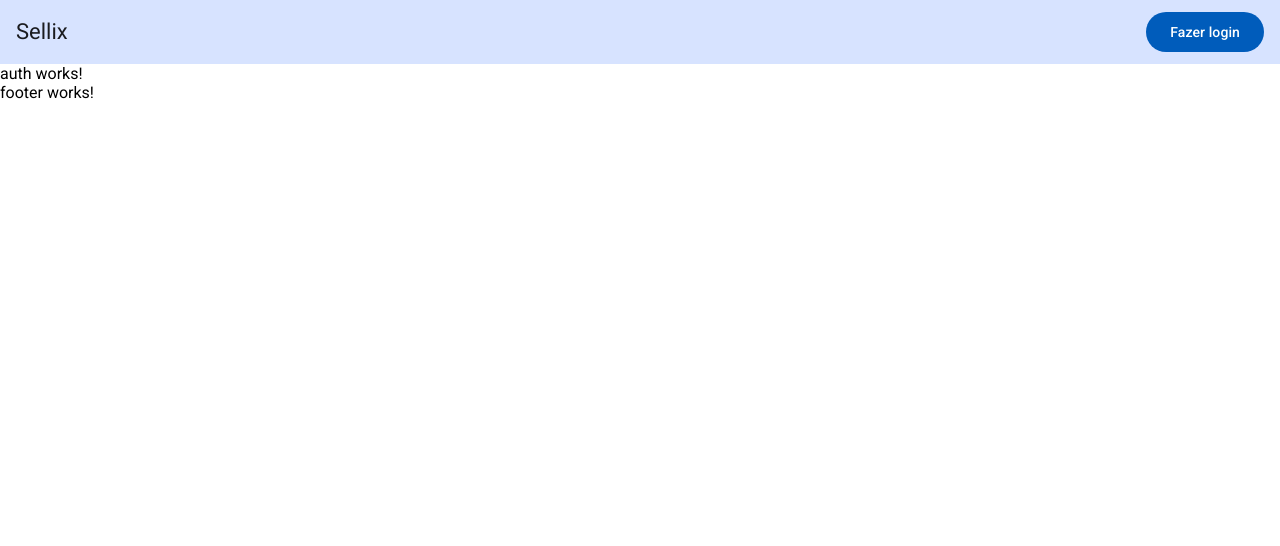
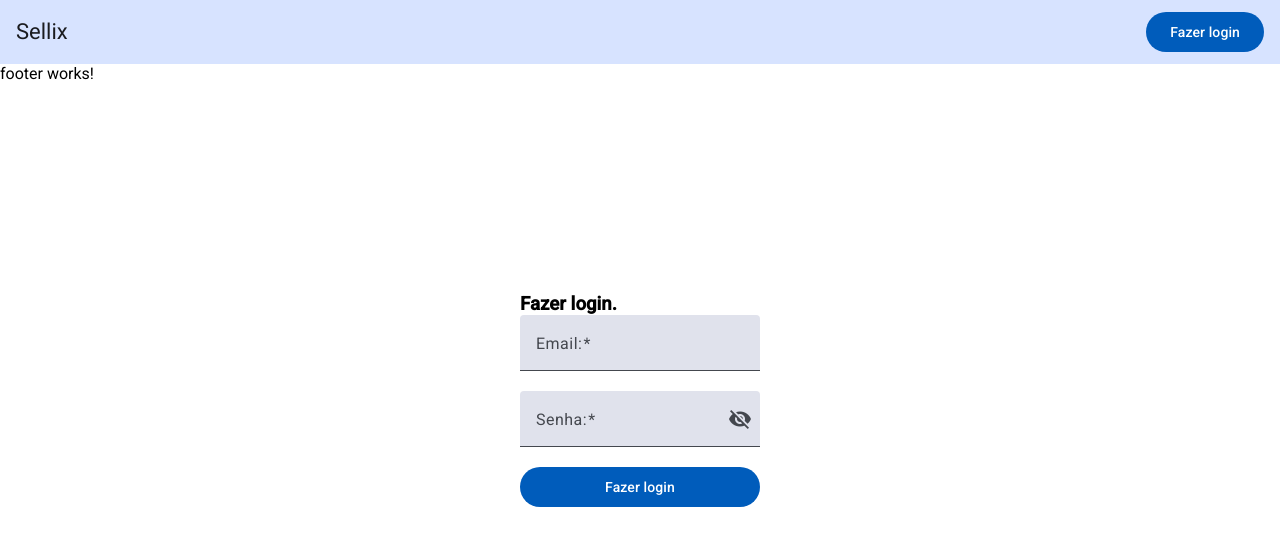
Before and after one commit to theMyntt/nouveau-sellix-frontend, an Angular app: page / in a window 1280 px wide. Both pictures are taken after a click on the button "Fazer login". Shown: the top 546 px of the page. Built offline with nearby package versions, Linux system fonts and the light colour scheme.

Commit message:
feat: login page

```diff
--- a/src/app/features/auth/auth.component.html
+++ b/src/app/features/auth/auth.component.html
@@ -1 +1,31 @@
-<p>auth works!</p>
+<form [formGroup]="loginForm" (ngSubmit)="login()">
+    <h3>Fazer login.</h3>
+    <mat-form-field>
+        <mat-label>Email:</mat-label>
+        <input matInput [formControl]="loginForm.controls.email" />
+
+        @if (loginForm.controls.email.hasError("required")) {
+        <p matError>Email é obrigatório</p>
+        }
+        @if (loginForm.controls.email.hasError("email")) {
+        <p matError>Email invalido!</p>
+        }
+    </mat-form-field>
+    <mat-form-field>
+        <mat-label>Senha:</mat-label>
+        <input matInput [formControl]="loginForm.controls.password" [type]="showPassword() ? 'text' : 'password'" />
+        <button mat-icon-button matSuffix (click)="updateShowPassword($event)" type="button">
+            <mat-icon>{{ showPassword() ? 'visibility' : 'visibility_off' }}</mat-icon>
+        </button>
+
+        @if (loginForm.controls.password.hasError("required")) {
+        <p matError>A senha é obrigatória</p>
+        }
+        @if (loginForm.controls.password.hasError("minlength")) {
+        <p matError>A senha é muito pequena</p>
+        }
+    </mat-form-field>
+    <button mat-flat-button type="submit">
+        Fazer login
+    </button>
+</form>
--- a/src/app/features/auth/auth.component.scss
+++ b/src/app/features/auth/auth.component.scss
@@ -0,0 +1,10 @@
+:host {
+    form {
+        position: fixed;
+        left: 50%;
+        top: 50%;
+        transform: translate(-50%, -50%);
+        display: flex;
+        flex-direction: column;
+    }
+}
--- a/src/app/features/auth/auth.component.ts
+++ b/src/app/features/auth/auth.component.ts
@@ -1,11 +1,62 @@
-import { Component } from '@angular/core';
+import { Component, inject, signal } from '@angular/core';
+import { MatGridListModule } from '@angular/material/grid-list';
+import { MatCardModule } from '@angular/material/card';
+import { MatFormFieldModule } from '@angular/material/form-field'
+import { MatInputModule } from '@angular/material/input'
+import {
+  FormControl,
+  FormGroup,
+  ReactiveFormsModule,
+  Validators,
+} from '@angular/forms';
+import { MatButtonModule } from '@angular/material/button';
+import { MatIconModule } from '@angular/material/icon'
+import { LoginUserFacade } from '../../core/auth/facades/login-user.facade';
+import { iUser, iUserCredentials } from '../../core/auth/interfaces/user.interface';
+import { RedirectCommand, Router } from '@angular/router';
+import { iError } from '../../core/auth/interfaces/error.interface';
 
 @Component({
   selector: 'app-auth',
-  imports: [],
+  imports: [ReactiveFormsModule, MatFormFieldModule, MatInputModule, MatButtonModule, MatIconModule],
   templateUrl: './auth.component.html',
-  styleUrl: './auth.component.scss'
+  styleUrl: './auth.component.scss',
 })
 export class AuthComponent {
+  private readonly loginFacade = inject(LoginUserFacade)
+  private readonly router = inject(Router)
 
+  protected showPassword = signal<boolean>(false)
+  protected loginForm = new FormGroup({
+    email: new FormControl('', [Validators.required, Validators.email]),
+    password: new FormControl('', [
+      Validators.required,
+      Validators.minLength(6),
+    ]),
+  });
+
+  protected updateShowPassword(event: Event) {
+    this.showPassword.update(value => !value)
+  }
+
+  protected login() {
+    if (this.loginForm.invalid) {
+      return
+    }
+
+    const { email, password } = this.loginForm.value
+    const credentials: iUserCredentials = {
+      email: email ?? "",
+      password: password ?? ""
+    }
+
+    this.loginFacade.login(credentials).subscribe((res) => {
+      if ("message" in res) {
+        console.log(res)
+        return
+      }
+
+      this.router.navigate(["/"])
+    })
+  }
 }
```
